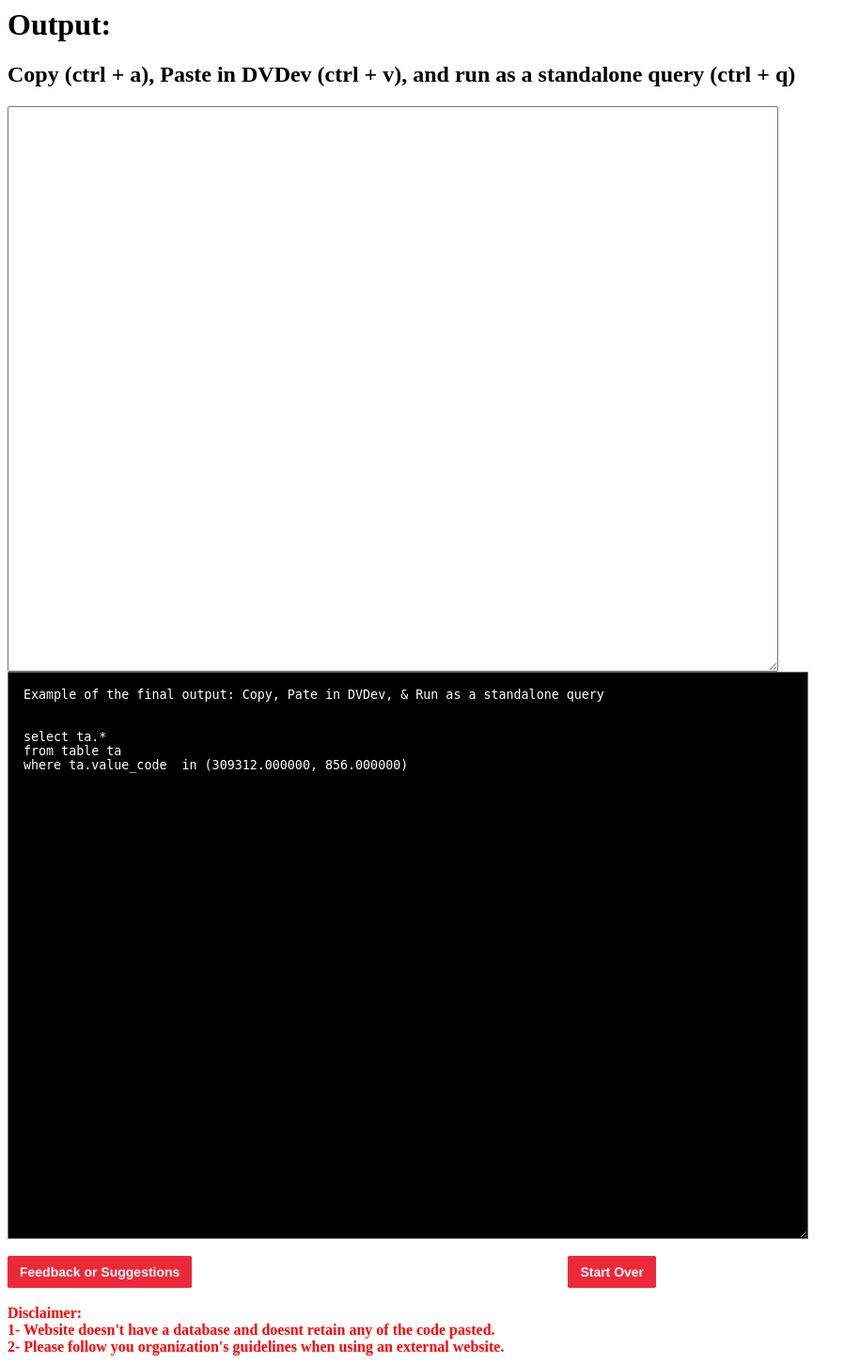
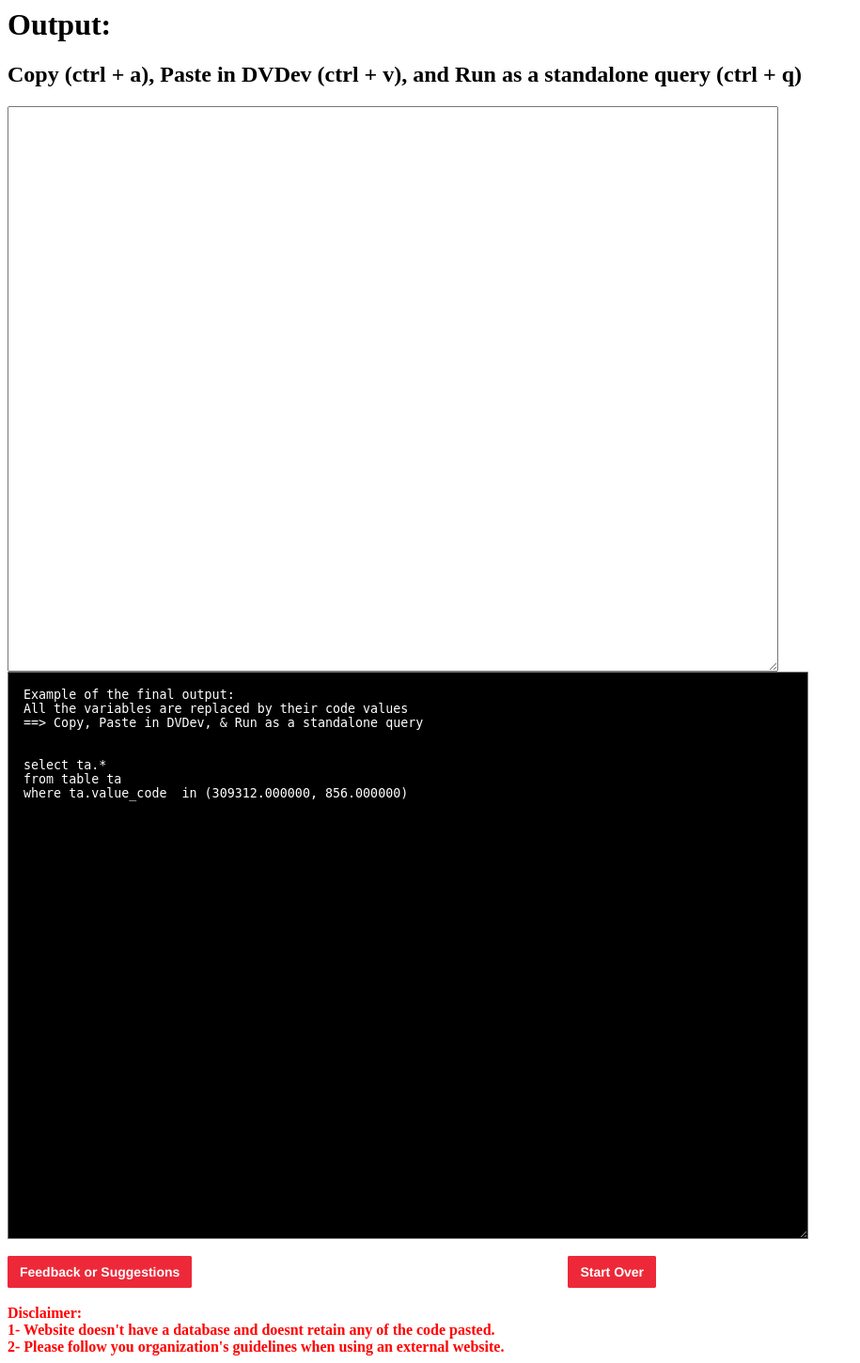
Before and after one commit to moehamid73/cclcodevalues, a Django app: template templates/output.html in a window 1280 px wide. Shown: the whole page at 94% size, without its empty margins (0-915 px from the left). Run offline with Django 3.2, Linux system fonts and the light colour scheme; the template is opened without the code that fills it, so the values that code supplies are empty.

Commit message:
changed output messagex2

```diff
--- a/templates/output.html
+++ b/templates/output.html
@@ -1,5 +1,5 @@
 <h1>Output:</h1>
-<h2>Copy (ctrl + a), Paste in DVDev (ctrl + v), and run as a standalone query (ctrl + q)</h2>
+<h2>Copy (ctrl + a), Paste in DVDev (ctrl + v), and Run as a standalone query (ctrl + q)</h2>
 
 <!-- <pre style="background-color: white;color: black;padding: 16px;border: black;border-width: 40px;border-color: black;display: inline-block;">{{ finalOutput }}</pre> -->
 
@@ -7,7 +7,9 @@
 
 <textarea cols="100" rows="40" name="ouputtext" style="padding:0px;">{{ finalOutput }}</textarea>
 
-<textarea cols="100" rows="38" name="outputtext" style="background-color: black;color: white;padding: 16px;">Example of the final output: Copy, Pate in DVDev, & Run as a standalone query
+<textarea cols="100" rows="38" name="outputtext" style="background-color: black;color: white;padding: 16px;">Example of the final output:
+All the variables are replaced by their code values
+==> Copy, Paste in DVDev, & Run as a standalone query
 
 
 select ta.*
```
